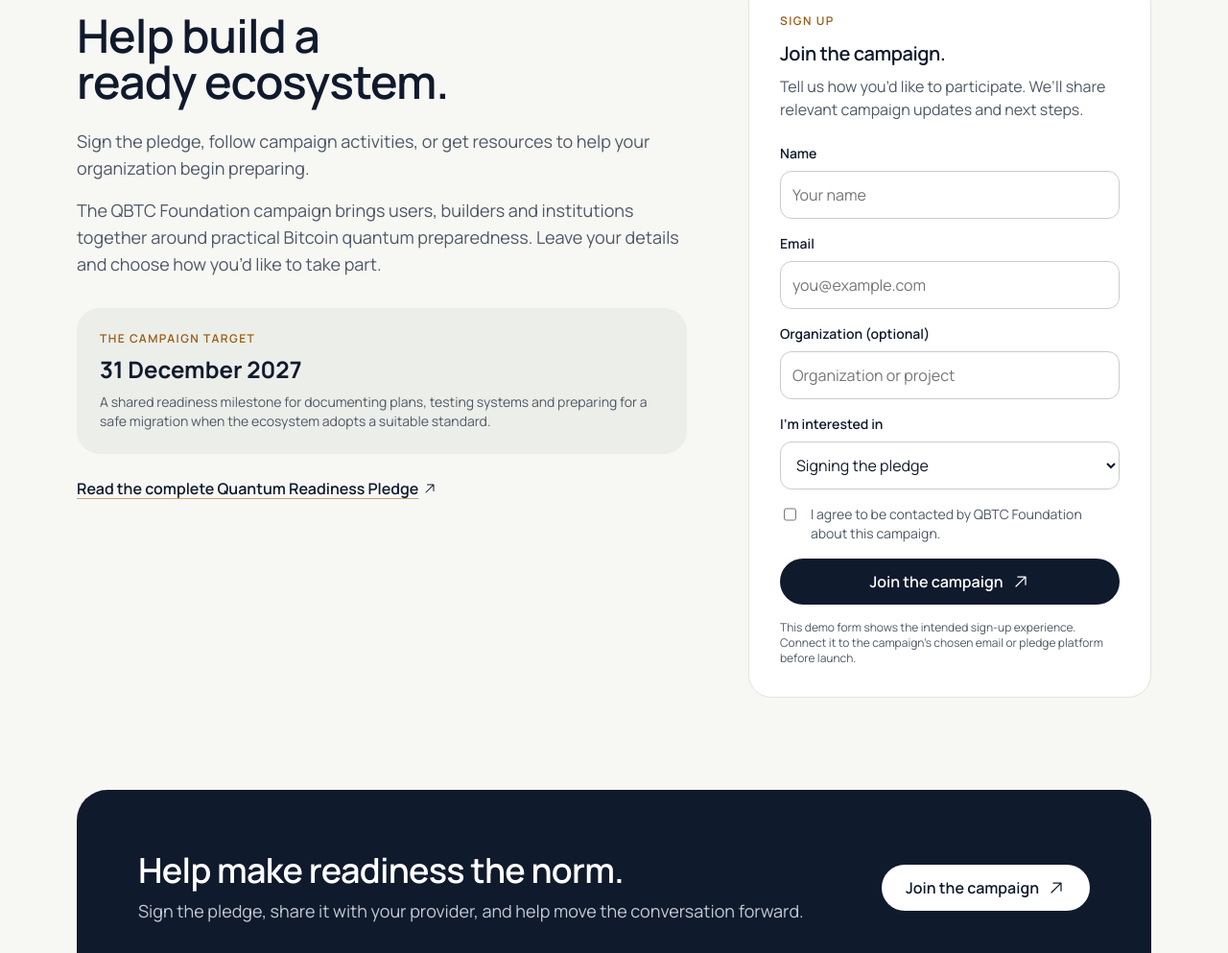
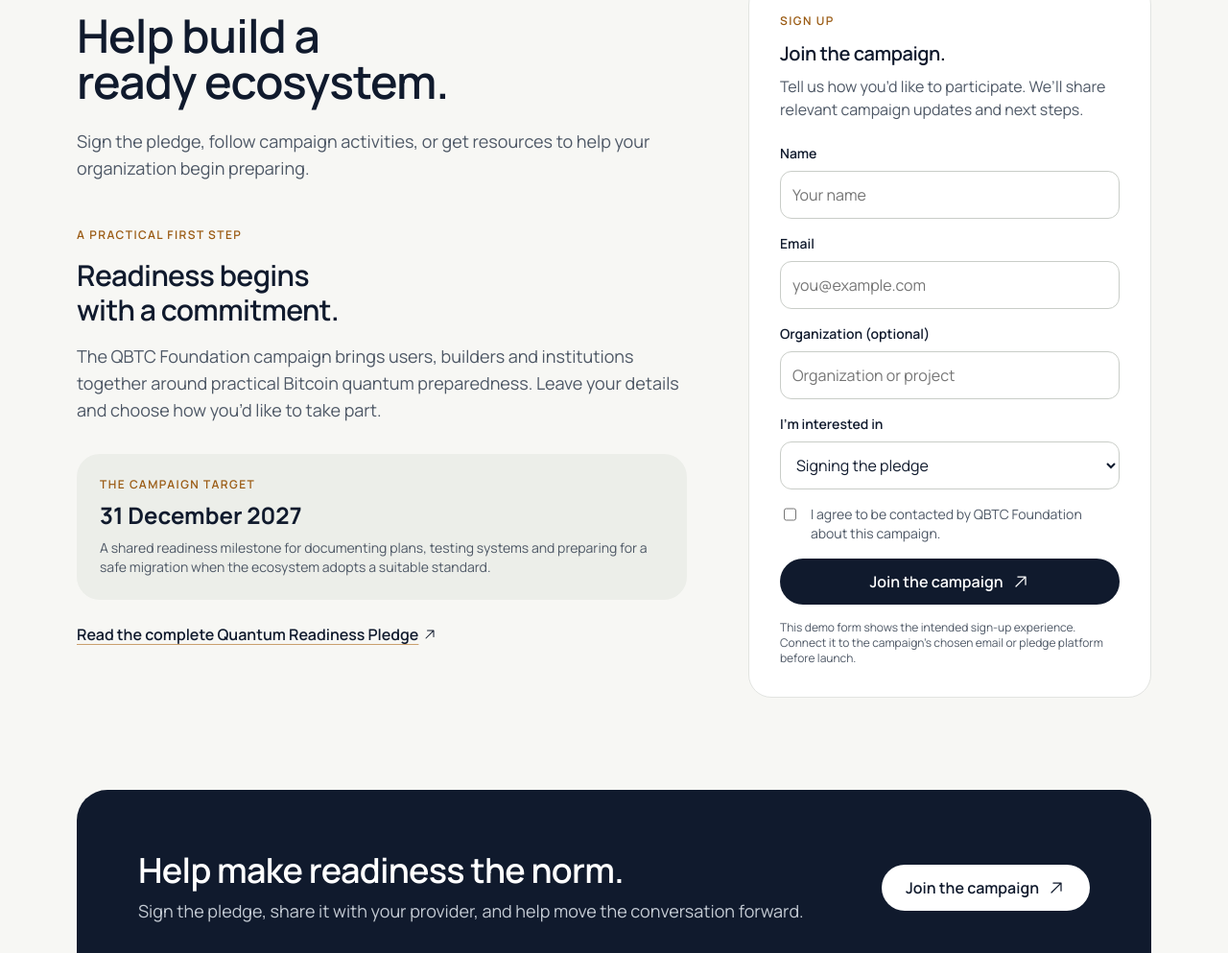
Before and after one commit to NeOMakinG/qbtc-foundation, a plain HTML site: page index.html in a window 1280 px wide. Shown: the part 6351-7344 px from the top of the page at 96% size. Drawn offline with Linux system fonts and the light colour scheme.

Commit message:
restore 'Readiness begins with a commitment' block from the draft
Co-Authored-By: Claude <noreply@anthropic.com>

```diff
--- a/index.html
+++ b/index.html
@@ -174,7 +174,9 @@
       <div class="eyebrow">Add your voice</div>
       <h2 class="h2">Help build a<br>ready ecosystem.</h2>
       <p class="lede" style="margin-top:24px">Sign the pledge, follow campaign activities, or get resources to help your organization begin preparing.</p>
-      <p class="lede" style="margin-top:16px">The QBTC Foundation campaign brings users, builders and institutions together around practical Bitcoin quantum preparedness. Leave your details and choose how you’d like to take part.</p>
+      <div class="eyebrow" style="margin-top:48px">A practical first step</div>
+      <h3 style="font-size:30px;line-height:36px;margin:16px 0">Readiness begins<br>with a commitment.</h3>
+      <p class="lede">The QBTC Foundation campaign brings users, builders and institutions together around practical Bitcoin quantum preparedness. Leave your details and choose how you’d like to take part.</p>
       <div class="target"><div class="eyebrow">The campaign target</div><strong>31 December 2027</strong><p>A shared readiness milestone for documenting plans, testing systems and preparing for a safe migration when the ecosystem adopts a suitable standard.</p></div>
       <p style="margin-top:24px"><a class="link" href="#pledge">Read the complete Quantum Readiness Pledge <svg class="icon sm" aria-hidden="true"><use href="#i-arrow"/></svg></a></p>
     </div>
```
